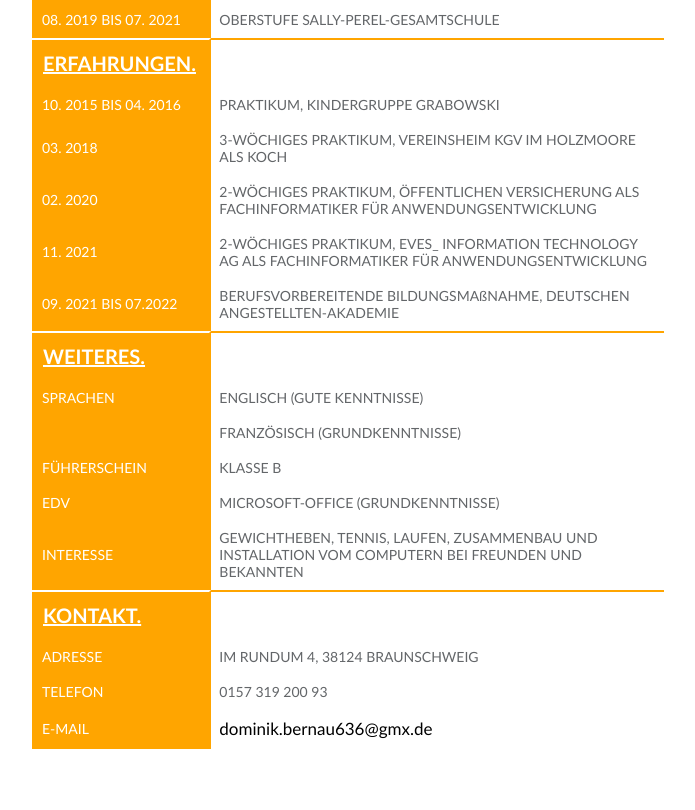
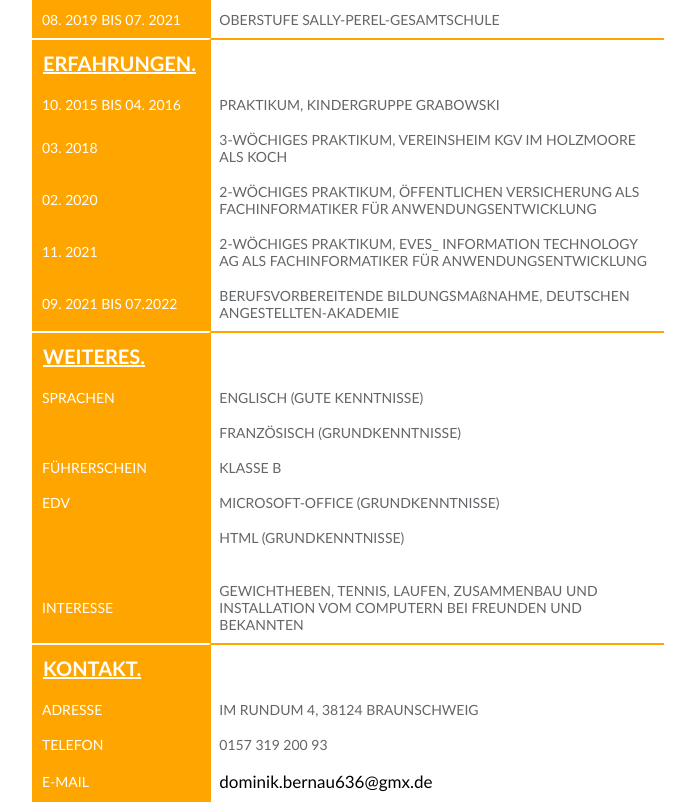
Before and after one commit to DomBLK/Lebenslauf, a plain HTML site: page index.html in a window 1280 px wide. Shown: the part 569-1379 px from the top of the page, without its empty margins (292-987 px from the left). Before the commit the page ends 1326 px from the top, so only its background shows below. Drawn offline with Linux system fonts and the light colour scheme.

Commit message:
Update index.html

```diff
--- a/index.html
+++ b/index.html
@@ -119,6 +119,14 @@
                             <td>MICROSOFT-OFFICE (GRUNDKENNTNISSE)</td>
                         </tr>
                         <tr>
+                            <td class="Ü1"></td>
+                            <td>HTML (GRUNDKENNTNISSE)</td>
+                        </tr>
+                        <tr>
+                            <td class="Ü1"></td>
+                            <td CSS (GRUNDKENNTNISSE)</td>
+                        </tr>
+                        <tr>
                             <td class="Ü1">INTERESSE</td>
                             <td>GEWICHTHEBEN, TENNIS, LAUFEN, ZUSAMMENBAU UND INSTALLATION VOM COMPUTERN BEI FREUNDEN UND BEKANNTEN</td>
                         </tr>
```
